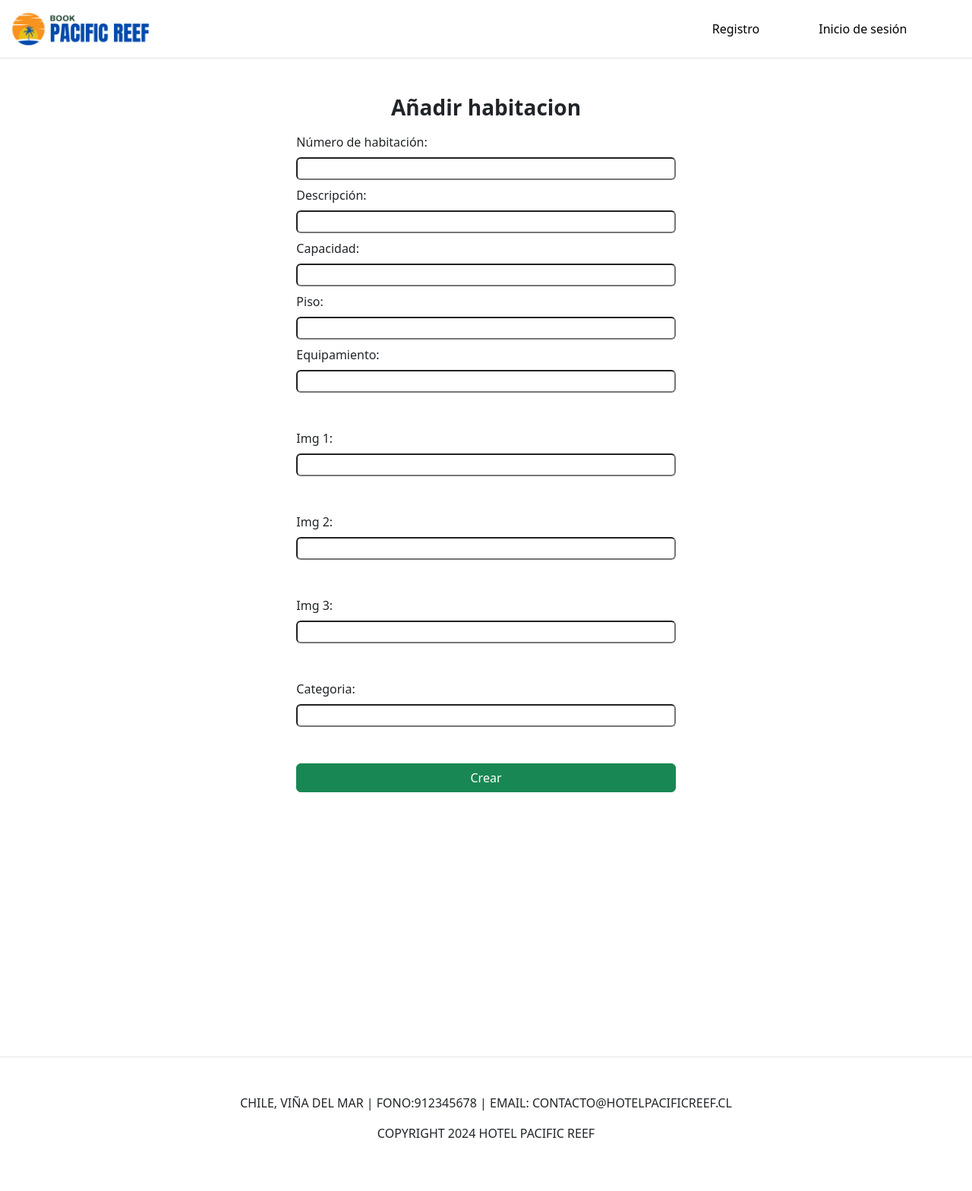
After one commit to alvarocberna/ProjectPacificReef, a Django app: template core/templates/admin/addhabitacion.html in a window 1280 px wide. The commit adds this page. Shown: the whole page at 76% size. Run offline with Django 5.2, Linux system fonts and the light colour scheme; the template is opened without the code that fills it, so the values that code supplies are empty; some libraries are stand-ins or nearby versions.

Commit message:
funcion de añadir habitaciones integrada

```diff
--- a/core/forms.py
+++ b/core/forms.py
@@ -15,5 +15,9 @@ class FormInicioSesion(ModelForm):
 class FormHabitacion(ModelForm):
     class Meta:
         model = Habitacion
-        # fields = ['descripcion_general', 'capacidad', 'piso']
         fields = ['cod_habitacion', 'descripcion_general', 'capacidad', 'piso', 'equipamiento',]
+
+class FormAddHabitacion(ModelForm):
+    class Meta:
+        model = Habitacion
+        fields = ['cod_habitacion', 'descripcion_general', 'capacidad', 'piso', 'equipamiento', 'img1_habitacion', 'img2_habitacion', 'img3_habitacion', 'cod_categoria', 'cod_hotel']
--- /dev/null
+++ b/core/templates/admin/addhabitacion.html
@@ -0,0 +1,63 @@
+{% extends 'base.html' %}
+
+{% block title %} Datos personales {% endblock %}
+
+{% block content %}
+<div class="container-fluid">
+    <div class="row col-10 col-md-8 col-lg-6 m-auto d-flex flex-column align-items-center pt-5">
+
+        <div class="col-10" style="margin-bottom: 300px;">
+            <h3 class="col-6 col-md-8 m-auto mb-3 text-center fw-bold">
+                Añadir habitacion
+            </h3>
+            <form method="POST" class="d-flex flex-column justify-content-center">
+                {% csrf_token %}
+                <div class="d-flex flex-column mb-2">
+                    <label for="cod_habitacion" class="form-label">Número de habitación:</label>
+                    <input name="cod_habitacion" id="cod_habitacion" type="number" class="rounded">
+                </div>
+                <div class="d-flex flex-column mb-2">
+                    <label for="descripcion_general" class="form-label">Descripción:</label>
+                    <input name="descripcion_general" id="descripcion_general" type="string" class="rounded">
+                </div>
+                <div class="d-flex flex-column mb-2">
+                    <label for="capacidad" class="form-label">Capacidad:</label>
+                    <input name="capacidad" id="capacidad" type="number" class="rounded">
+                </div>
+                <div class="d-flex flex-column mb-2">
+                    <label for="piso" class="form-label">Piso:</label>
+                    <input name="piso" id="piso" type="number" class="rounded">
+                </div>
+                <div class="d-flex flex-column mb-5">
+                    <label for="equipamiento" class="form-label">Equipamiento:</label>
+                    <input name="equipamiento" id="equipamiento" type="string" class="rounded">
+                </div>
+                <div class="d-flex flex-column mb-5">
+                    <label for="img1_habitacion" class="form-label">Img 1:</label>
+                    <input name="img1_habitacion" id="img1_habitacion" type="string" class="rounded">
+                </div>
+                <div class="d-flex flex-column mb-5">
+                    <label for="img2_habitacion" class="form-label">Img 2:</label>
+                    <input name="img2_habitacion" id="img2_habitacion" type="string" class="rounded">
+                </div>
+                <div class="d-flex flex-column mb-5">
+                    <label for="img3_habitacion" class="form-label">Img 3:</label>
+                    <input name="img3_habitacion" id="img3_habitacion" type="string" class="rounded">
+                </div>
+                <div class="d-flex flex-column mb-5">
+                    <label for="cod_categoria" class="form-label">Categoria:</label>
+                    <input name="cod_categoria" id="cod_categoria" type="number" class="rounded">
+                </div>
+                <!-- <div class="d-flex flex-column mb-5">
+                    <label for="cod_hotel" class="form-label">Hotel:</label>
+                    <input name="cod_hotel" id="cod_hotel" type="number" class="rounded">
+                </div> -->
+                <button type="submit" class="btn btn-success rounded">
+                    Crear
+                </button>
+            </form>
+        </div>
+    </div>
+
+</div>
+{% endblock %}
--- a/core/templates/cliente/habitacion.html
+++ b/core/templates/cliente/habitacion.html
@@ -63,9 +63,12 @@
                     <input name="equipamiento" id="equipamiento" value="{{ habitacion.equipamiento }}" type="string"
                         class="rounded">
                 </div>
-                <button type="submit" class="btn btn-success rounded">
+                <button type="submit" class="btn btn-success rounded mb-3">
                     Actualizar
                 </button>
+                <a class="btn btn-danger">
+                    Eliminar
+                </a>
             </form>
         </div>
         {% endif %}
--- a/core/urls.py
+++ b/core/urls.py
@@ -1,12 +1,14 @@
 from django.urls import path
-from .views import habitacion, registro, inicioSesion, inicio, perfil, habitaciones, verReservas, gestionarReservas, gestionarReserva, cerrarSesion, panel
+from .views import habitacion, registro, addHabitacion , inicioSesion, inicio, perfil, habitaciones, verReservas, gestionarReservas, gestionarReserva, cerrarSesion, panel
 
 urlpatterns = [
         path('', inicio),
         path('registro/', registro),
         path('inicioSesion/', inicioSesion),
         path('habitaciones/', habitaciones),
+        path('add-habitacion/', addHabitacion),
         path('habitacion/<int:id>/', habitacion, name='habitacion'),
+        # path('delhabitacion/<int:id>/', delHabitacion, name='delHabitacion'),
         path('mis-reservas/', verReservas),
         path('reservas/', gestionarReservas),
         path('reserva/<int:id>', gestionarReserva, name='gestionarReserva'),
```
Also changed, not shown: core/templates/cliente/habitaciones.html (+10 -6 lines), core/views.py (+31 -2 lines).
